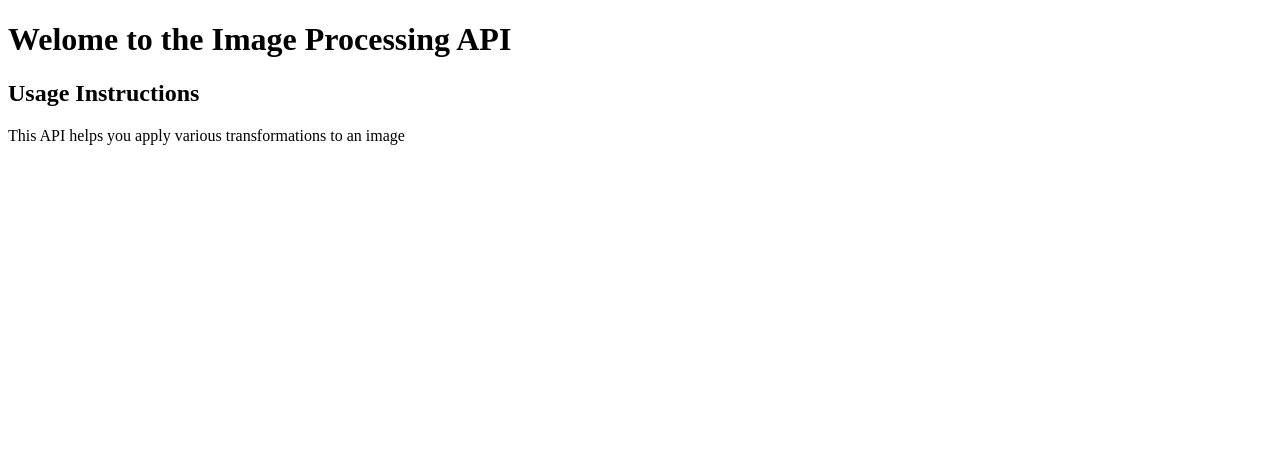
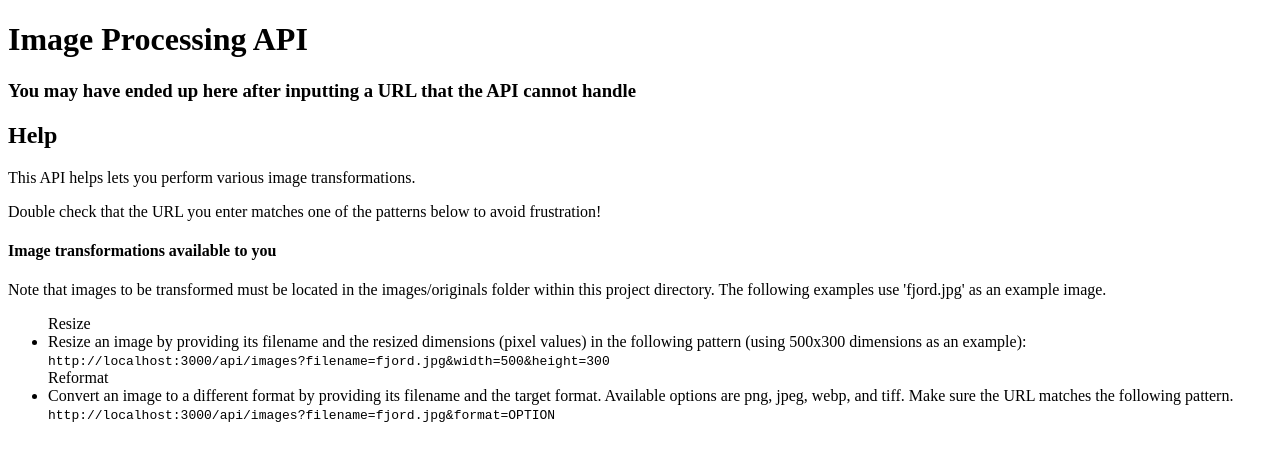
Before and after one commit to dominicva/image-processing-api, a website: page src/client/index.html in a window 1280 px wide. Drawn offline with Linux system fonts and the light colour scheme.

Commit message:
Feat: add help instructions

```diff
--- a/src/client/index.html
+++ b/src/client/index.html
@@ -6,8 +6,47 @@
     <title>Image Processing API</title>
   </head>
   <body>
-    <h1>Welome to the Image Processing API</h1>
-    <h2>Usage Instructions</h2>
-    <p>This API helps you apply various transformations to an image</p>
+    <h1>Image Processing API</h1>
+    <h3>
+      You may have ended up here after inputting a URL that the API cannot
+      handle
+    </h3>
+    <h2>Help</h2>
+    <p>This API helps lets you perform various image transformations.</p>
+    <p>
+      Double check that the URL you enter matches one of the patterns below to
+      avoid frustration!
+    </p>
+    <h4>Image transformations available to you</h4>
+    <p>
+      Note that images to be transformed must be located in the images/originals
+      folder within this project directory. The following examples use
+      'fjord.jpg' as an example image.
+    </p>
+    <ul>
+      <label for="resize">
+        Resize
+        <li id="resize">
+          Resize an image by providing its filename and the resized dimensions
+          (pixel values) in the following pattern (using 500x300 dimensions as
+          an example):
+          <code
+            >http://localhost:3000/api/images?filename=fjord.jpg&width=500&height=300</code
+          >
+        </li>
+      </label>
+
+      <label for="reformat">
+        Reformat
+        <li id="reformat">
+          Convert an image to a different format by providing its filename and
+          the target format. Available options are png, jpeg, webp, and tiff.
+          Make sure the URL matches the following pattern.
+          <code
+            >http://localhost:3000/api/images?filename=fjord.jpg&format=OPTION</code
+          >
+        </li>
+      </label>
+    </ul>
   </body>
 </html>
```
